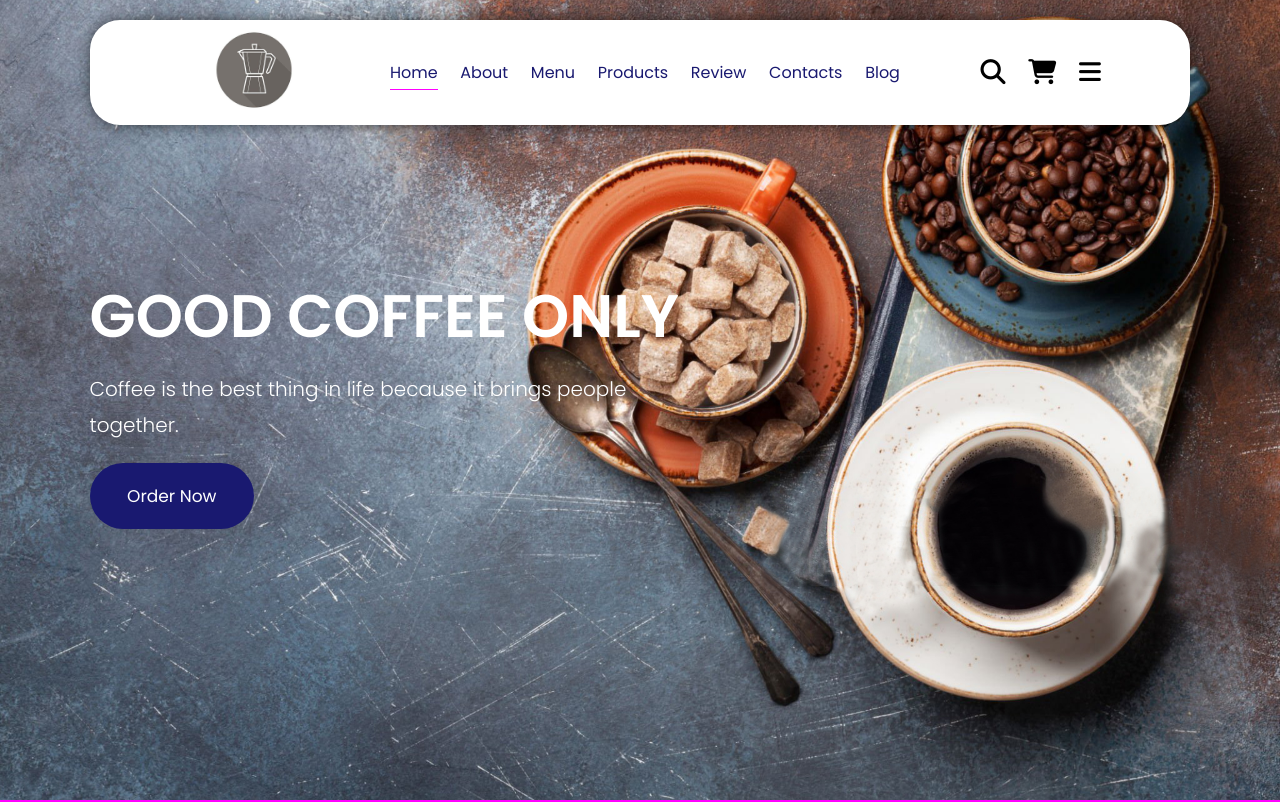
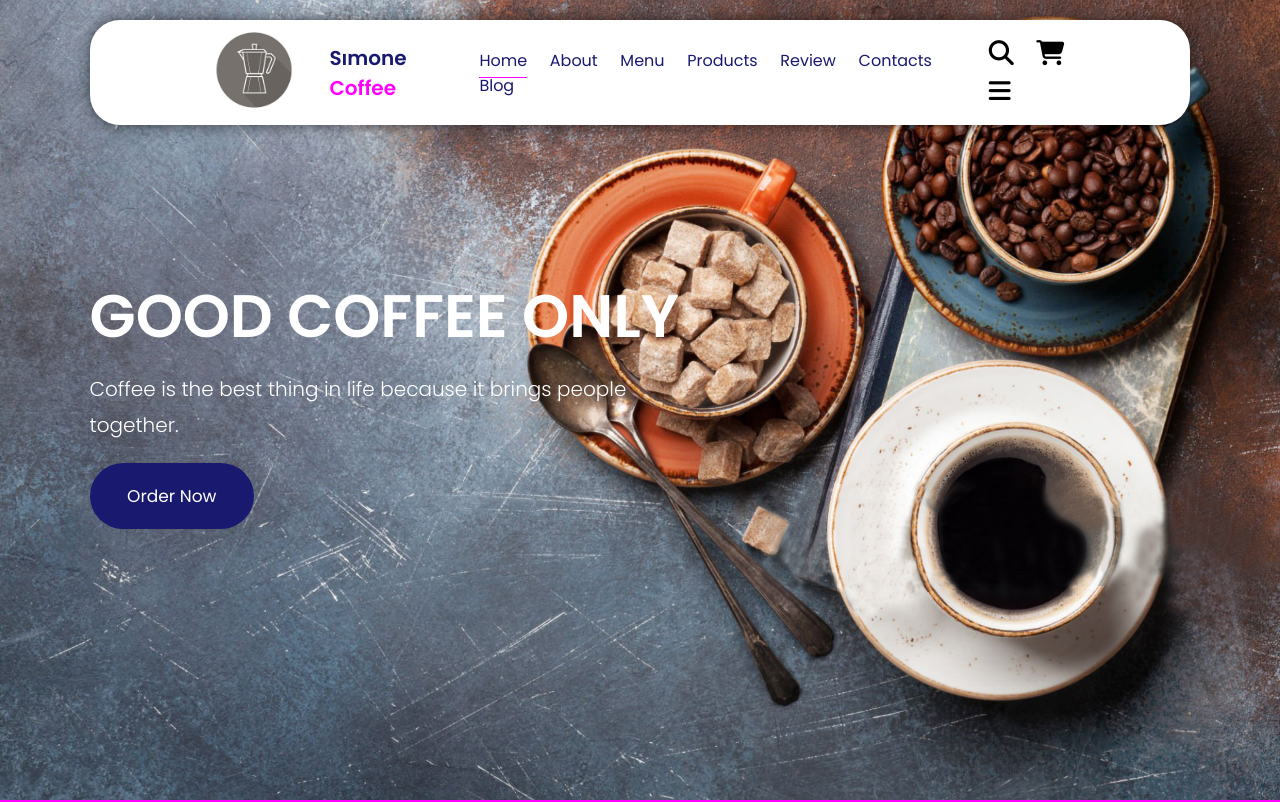
Before and after one commit to tucecifci/coffeeShop, a plain HTML site: page index.html in a window 1280 px wide. Shown: the top 802 px of the page. Drawn offline with Linux system fonts and the light colour scheme.

Commit message:
Update index.html

```diff
--- a/index.html
+++ b/index.html
@@ -18,6 +18,8 @@
         <a href="#" class="logo">
             <img src="images/Moka pot icon_ Vector.jpeg" alt="logo">
         </a>
+        <h1 id="sımone-name" style="color: #191970;">Sımone
+            <span id="coffee-name" style="color: #FF00FF;">Coffee</span></h1>
         <nav class="navbar">
             <a href="#" class="active">Home</a>
             <a href="#">About</a>
```
